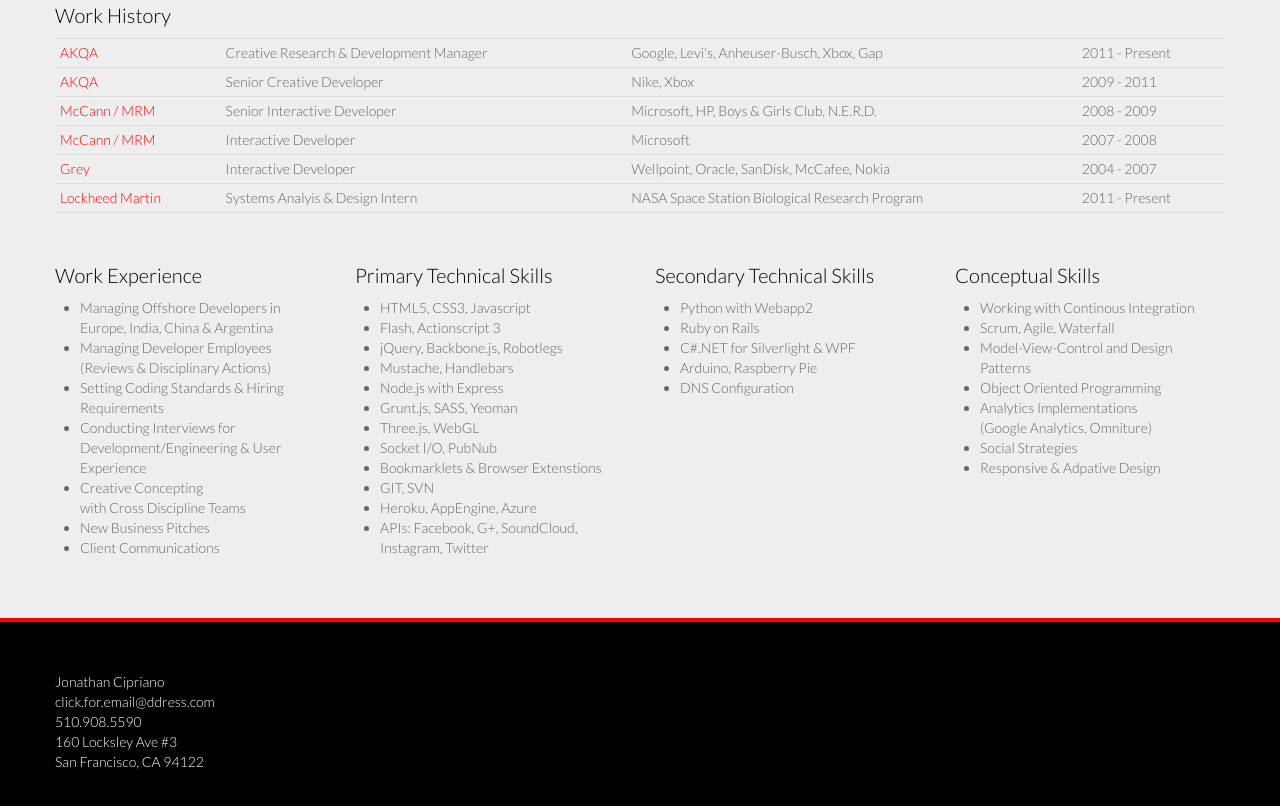
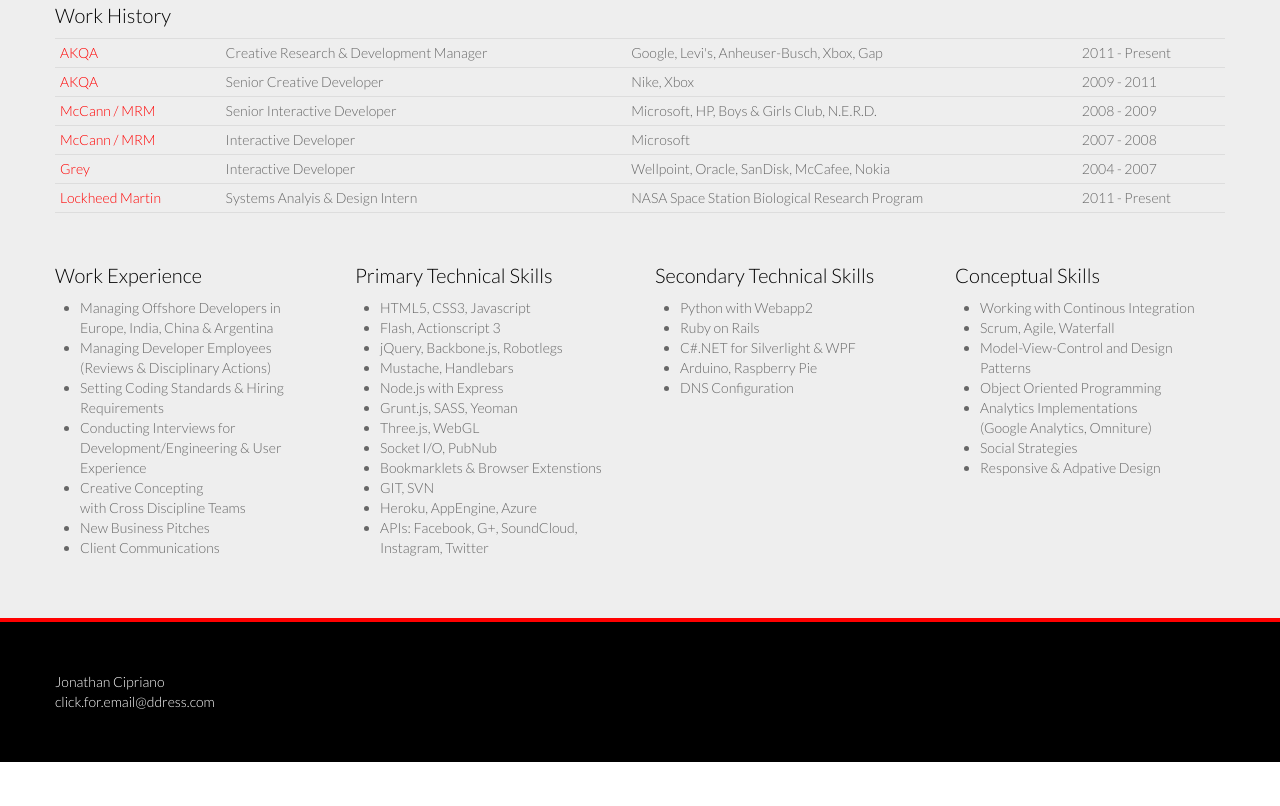
Before and after one commit to jcipriano/jcipriano.github.io, a plain HTML site: page index.html in a window 1280 px wide. Shown: the part 4321-5127 px from the top of the page. After the commit the page ends 5083 px from the top, so only its background shows below. Drawn offline with Linux system fonts and the light colour scheme.

Commit message:
Site build.

```diff
--- a/index.html
+++ b/index.html
@@ -2,7 +2,7 @@
 <html lang="en">
 	<head>
 		<meta charset="utf-8">
-		<title>Boostrap Based Project</title>
+		<title>Jonathan Cipriano</title>
 		<meta name="viewport" content="width=device-width, initial-scale=1.0">
 		<link href='http://fonts.googleapis.com/css?family=Lato:100,300,400,700' rel='stylesheet' type='text/css'>
 
@@ -361,8 +361,6 @@
                <p>Jonathan Cipriano</p>
                 <ul>
                   <li><a href="http://www.google.com/recaptcha/mailhide/d?k=01PeWBNEe0L9lhiv482MfKvQ==&amp;c=Om403JPeVJVbUwPuNItSk0fP8XBtxHjUupVWS67lHAc=" onclick="window.open('http://www.google.com/recaptcha/mailhide/d?k\07501PeWBNEe0L9lhiv482MfKvQ\75\75\46c\75Om403JPeVJVbUwPuNItSk0fP8XBtxHjUupVWS67lHAc\075', '', 'toolbar=0,scrollbars=0,location=0,statusbar=0,menubar=0,resizable=0,width=500,height=300'); return false;" title="Reveal this e-mail address">click.for.email@ddress.com</a></li>
-                  <li>510.908.5590</li>
-                  <li>160 Locksley Ave #3<br/>San Francisco, CA 94122</li>
                 </ul>
               </div>
               <div class="span2">
```
